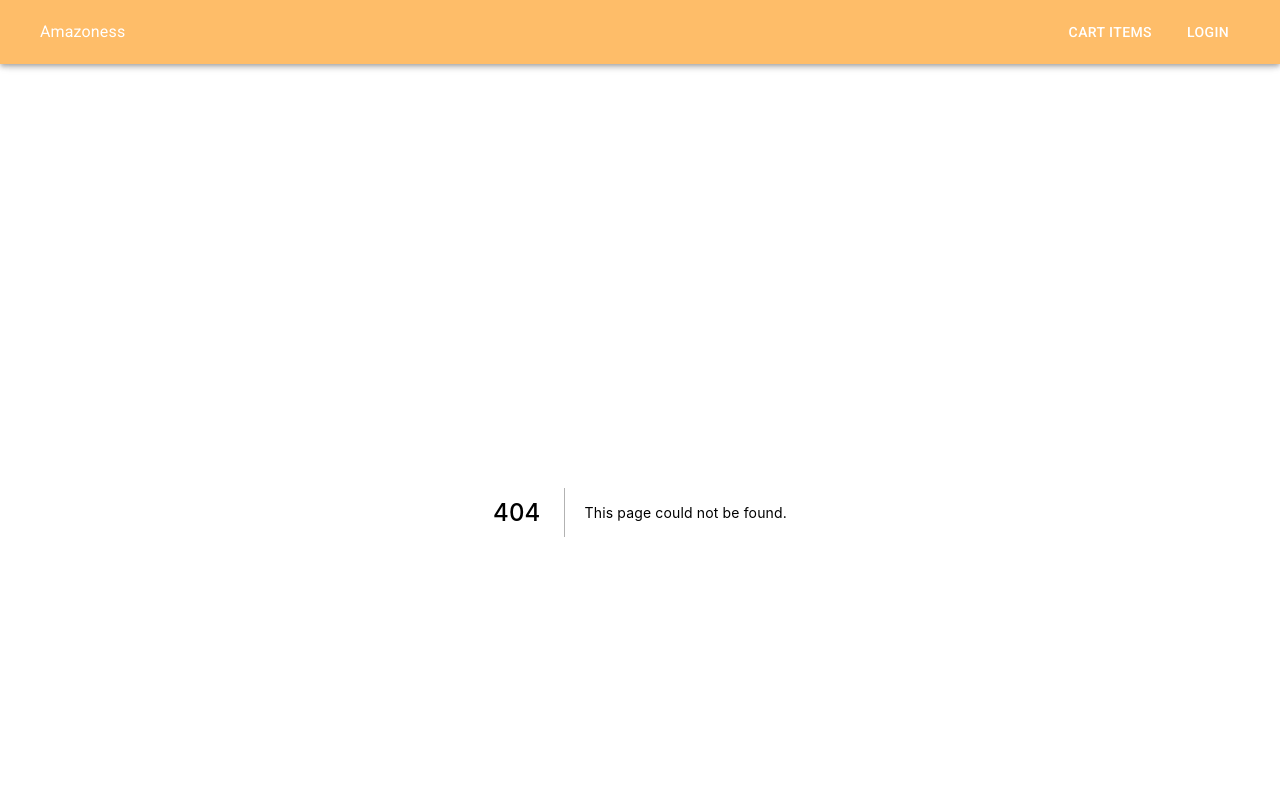
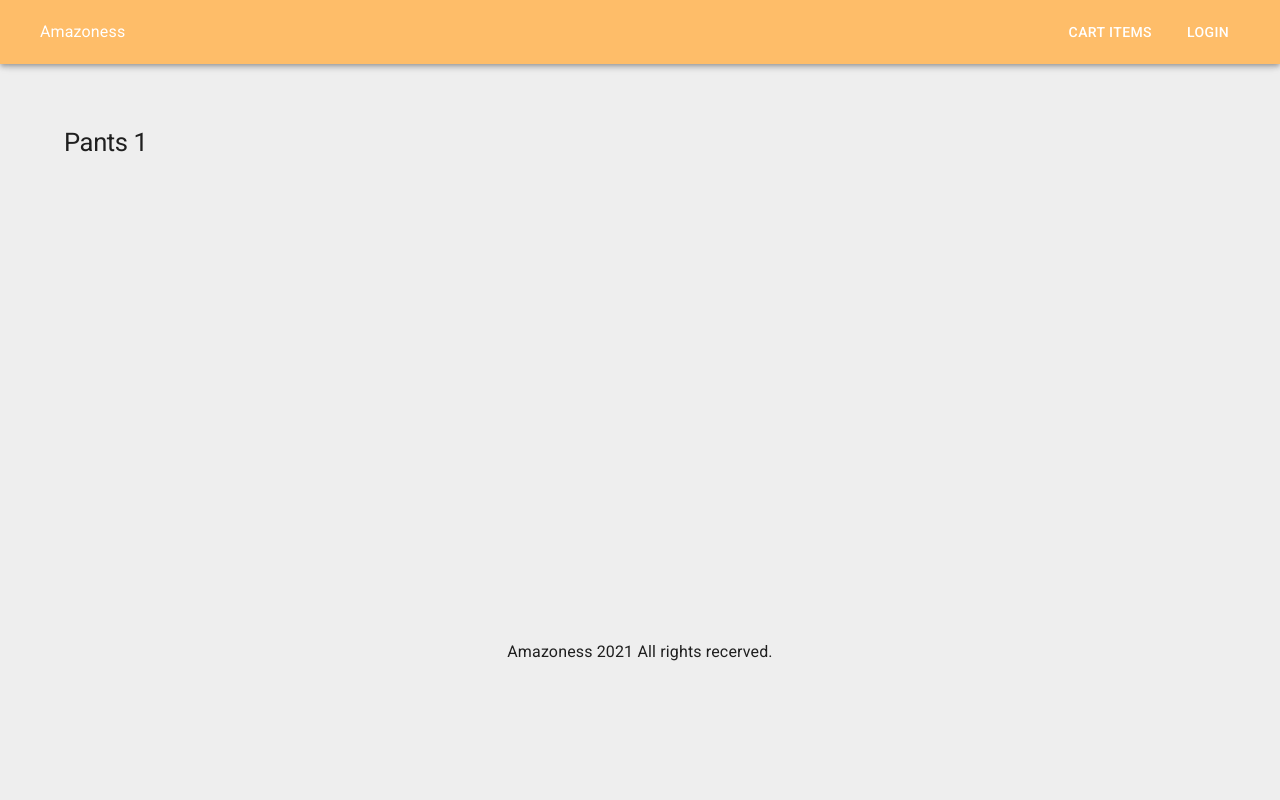
Before and after one commit to TheMrCorvy/amazoness, a Next.js app: page /product/pants-1 in a window 1280 px wide. Before the commit this address had no page. Shown: the top 800 px of the page. Built offline with nearby package versions, Linux system fonts and the light colour scheme.

Commit message:
created product page

```diff
--- a/src/misc/staticData.ts
+++ b/src/misc/staticData.ts
@@ -101,4 +101,5 @@ export const urlKeyWords: UrlKeyWords = {
 	products: "/products",
 	cart: "/cart",
 	login: "/login",
+	productNotFound: "/product-was-not-found",
 }
--- /dev/null
+++ b/src/pages/product/[slug].tsx
@@ -0,0 +1,28 @@
+import { FC } from "react"
+
+import { useRouter } from "next/router"
+
+import { Container, Typography } from "@mui/material"
+
+import { data, urlKeyWords } from "../../misc/staticData"
+import { useSlug } from "../../components/utils"
+
+const ProductPage: FC = () => {
+	const router = useRouter()
+	const createSlug = useSlug
+	const { slug } = router.query
+
+	const product = data.products.find((element) => createSlug(element.name) === slug)
+
+	if (!product) {
+		router.push(urlKeyWords.productNotFound)
+	}
+
+	return (
+		<Container maxWidth="lg">
+			<Typography variant="h1">{product.name}</Typography>
+		</Container>
+	)
+}
+
+export default ProductPage
```
